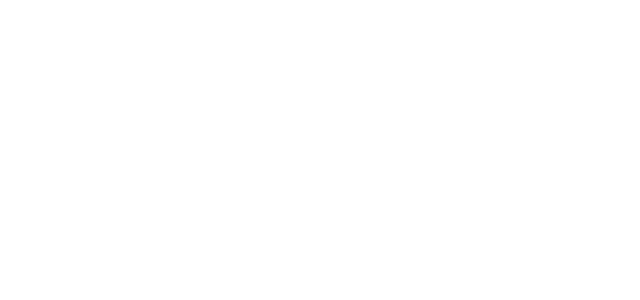
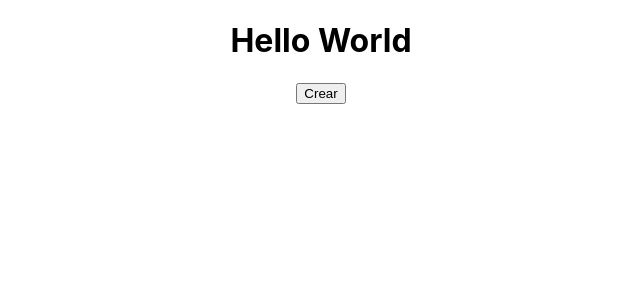
Before and after one commit to Alemar16/Firebase-React-CRUD, a React (Create React App) app: page / in a window 1280 px wide. Shown: the top 300 px of the page, without its empty margins (319-959 px from the left). Built offline with nearby package versions, Linux system fonts and the light colour scheme.

Commit message:
Prueba con bootstrap

```diff
--- a/src/App.js
+++ b/src/App.js
@@ -1,7 +1,10 @@
 import "./App.css";
 
 function App() {
-  return <div className="App"></div>;
+  return <div className="App">
+    <h1>Hello World </h1>
+    <button className="btn btn-primary">Crear</button>
+  </div>;
 }
 
 export default App;
```
